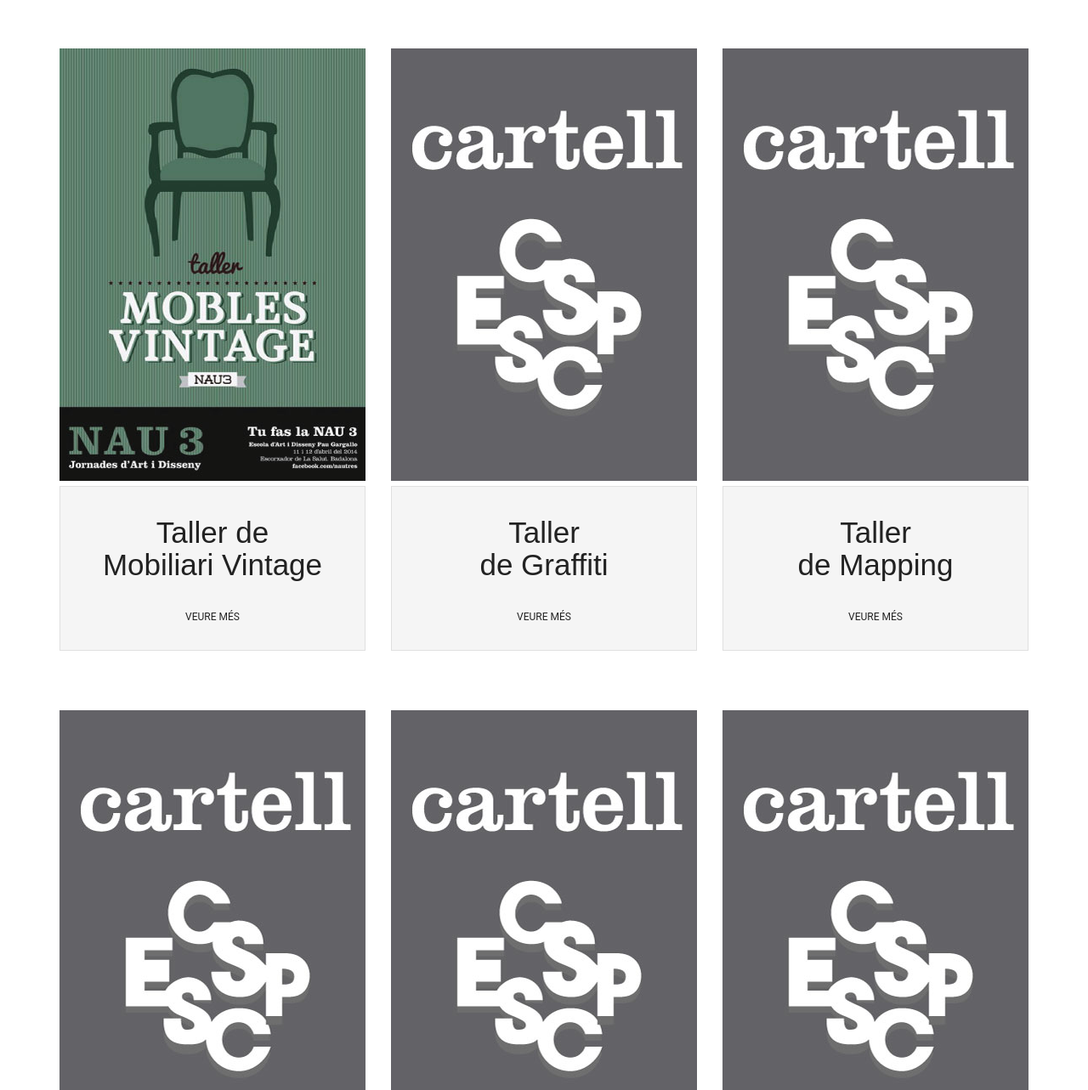
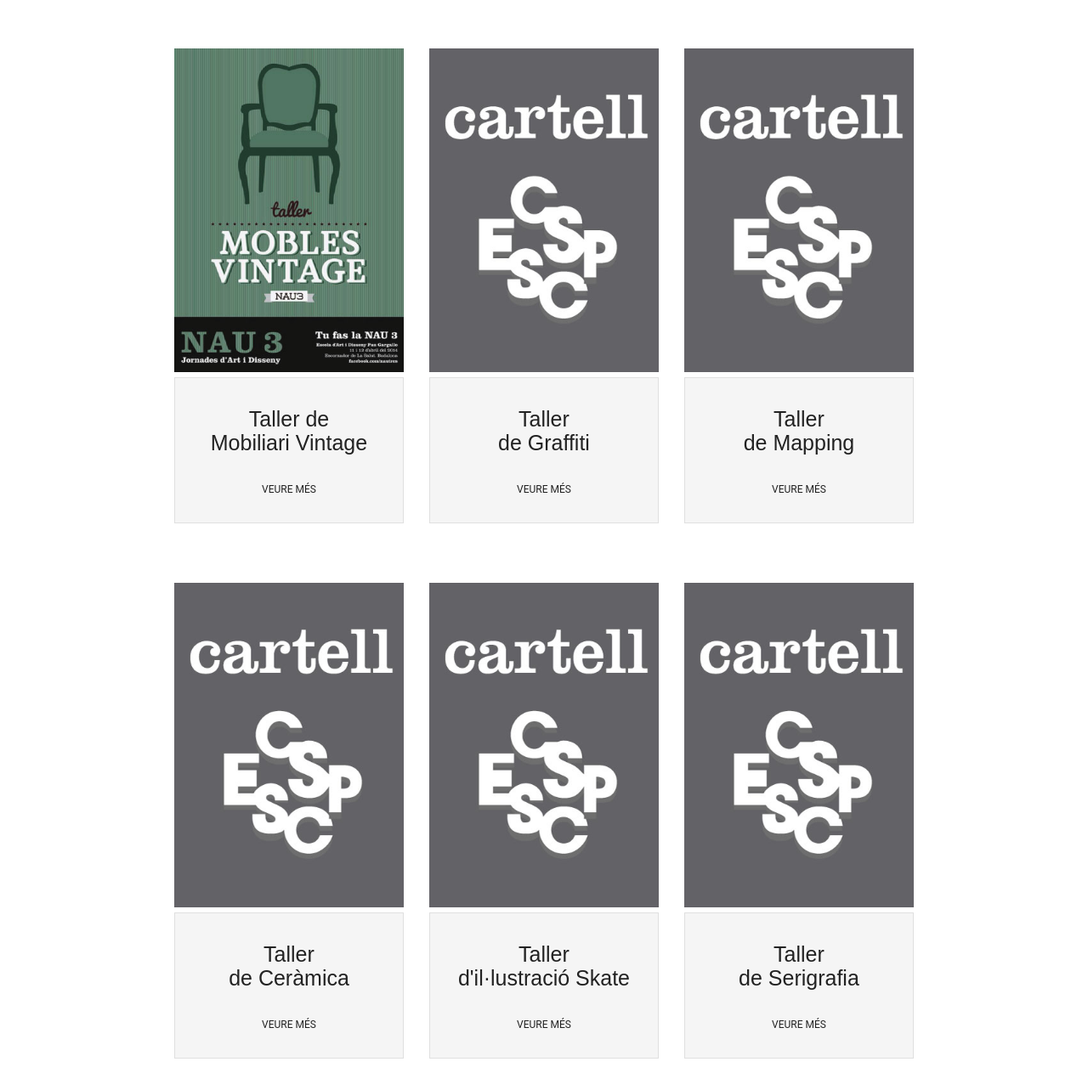
Before and after one commit to icurdu/nau3, a plain HTML site: page programacio-i-carteleria.html in a window 1280 px wide. Shown: the part 153-1436 px from the top of the page at 85% size. Drawn offline with nearby package versions, Linux system fonts and the light colour scheme; a script that the page names is missing; some icons are missing; a web font is replaced by a local one.

Commit message:
Responsive Pantalla portatil (container mas estrecho) Arreglo fotos img-responsive de programacioicartells

```diff
--- a/assets/css/nau3.css
+++ b/assets/css/nau3.css
@@ -296,9 +296,16 @@ body {
 }
 
 
-@media (min-width: 990px) {
+@media (min-width: 1200px) {
+  .container {
+  width: 900px;
+  }
 
+  .box > .icon > .info > h3.title {
 
+font-size: 25px;
+
+}
 
 }
 
--- a/programacio-i-carteleria.html
+++ b/programacio-i-carteleria.html
@@ -7,7 +7,7 @@
 <!-- INFO -->
     <meta charset="utf-8">
     <meta http-equiv="X-UA-Compatible" content="IE=edge">
-    <meta name="viewport" content="width=device-width, initial-scale=1.0">
+    <meta name="viewport" content="width=device-width, initial-scale=9.0">
     <meta name="description" content="Noves formes de diàleg i intercanvi ">
     <meta name="author" content="NAU3">
 <!-- Favicons -->
@@ -64,7 +64,7 @@
     	<div class="col-xs-12 col-sm-6 col-lg-4">
 			<div class="box">
 				<div class="icon ">
-					<a href="taller-mobles-vintage.html"><img src="assets/img/cartells/vintage.jpg"></a>
+					<a href="taller-mobles-vintage.html"><img class="img-responsive" src="assets/img/cartells/vintage.jpg"></a>
 					<div class="info">
 						<h3 class="title">Taller de <br>Mobiliari Vintage</h3>
 						<div class="more">
@@ -79,7 +79,7 @@
         <div class="col-xs-12 col-sm-6 col-lg-4">
 			<div class="box">
 				<div class="icon">
-				  <a href="taller-graffitti.html"><img src="assets/img/cartells/cartell-thumbnail.jpg"></a>
+				  <a href="taller-graffitti.html"><img class="img-responsive" src="assets/img/cartells/cartell-thumbnail.jpg"></a>
 					<div class="info">
 						<h3 class="title">Taller <br>de Graffiti</h3>
 						<div class="more">
@@ -96,7 +96,7 @@
         <div class="col-xs-12 col-sm-6 col-lg-4">
 			<div class="box">
 				<div class="icon">
-					<a href="taller-mapping.html"><img src="assets/img/cartells/cartell-thumbnail.jpg"></a>
+					<a href="taller-mapping.html"><img class="img-responsive" src="assets/img/cartells/cartell-thumbnail.jpg"></a>
 					<div class="info">
 						<h3 class="title">Taller <br> de Mapping</h3>
 						<div class="more">
@@ -113,7 +113,7 @@
     	<div class="col-xs-12 col-sm-6 col-lg-4">
 			<div class="box">
 				<div class="icon">
-					<a href="taller-ceramica.html"><img src="assets/img/cartells/cartell-thumbnail.jpg"></a>
+					<a href="taller-ceramica.html"><img class="img-responsive" src="assets/img/cartells/cartell-thumbnail.jpg"></a>
 					<div class="info">
 						<h3 class="title">Taller <br> de Ceràmica</h3>
 
@@ -129,7 +129,7 @@
         <div class="col-xs-12 col-sm-6 col-lg-4">
 			<div class="box">
 				<div class="icon">
-					<a href="taller-skate.html"><img src="assets/img/cartells/cartell-thumbnail.jpg"></a>
+					<a href="taller-skate.html"><img class="img-responsive" src="assets/img/cartells/cartell-thumbnail.jpg"></a>
 					<div class="info">
 						<h3 class="title">Taller <br> d'il·lustració Skate</h3>
 						<div class="more">
@@ -144,7 +144,7 @@
         <div class="col-xs-12 col-sm-6 col-lg-4">
 			<div class="box">
 				<div class="icon">
-					<a href="taller-serigrafia.html"><img src="assets/img/cartells/cartell-thumbnail.jpg"></a>
+					<a href="taller-serigrafia.html"><img class="img-responsive" src="assets/img/cartells/cartell-thumbnail.jpg"></a>
 					<div class="info">
 						<h3 class="title">Taller <br>de Serigrafia</h3>
 						<div class="more">
@@ -161,7 +161,7 @@
       <div class="col-xs-12 col-sm-6 col-lg-4">
       <div class="box">
         <div class="icon">
-          <a href="taller-lettering.html"><img src="assets/img/cartells/cartell-thumbnail.jpg"></a>
+          <a href="taller-lettering.html"><img class="img-responsive" src="assets/img/cartells/cartell-thumbnail.jpg"></a>
           <div class="info">
             <h3 class="title">Taller <br>de Lettering</h3>
             <div class="more">
@@ -178,7 +178,7 @@
         <div class="col-xs-12 col-sm-6 col-lg-4">
       <div class="box">
         <div class="icon">
-          <a href="taller-enquadernacio.html"><img src="assets/img/cartells/cartell-thumbnail.jpg"></a>
+          <a href="taller-enquadernacio.html"><img class="img-responsive" src="assets/img/cartells/cartell-thumbnail.jpg"></a>
           <div class="info">
             <h3 class="title">Taller <br> d'Enquadernació</h3>
             <div class="more">
```
Also changed, not shown: index.html (+1 -1 lines).
